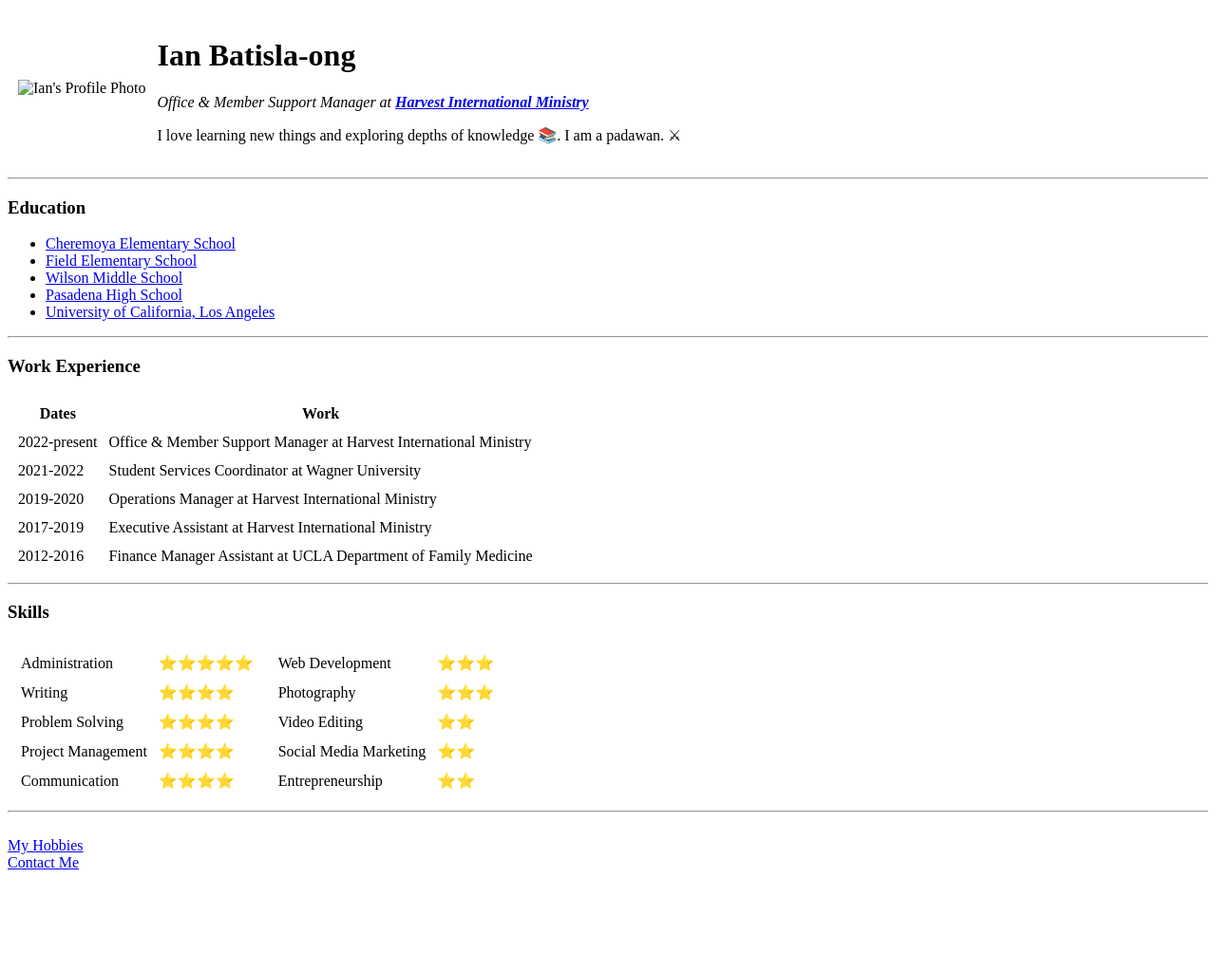
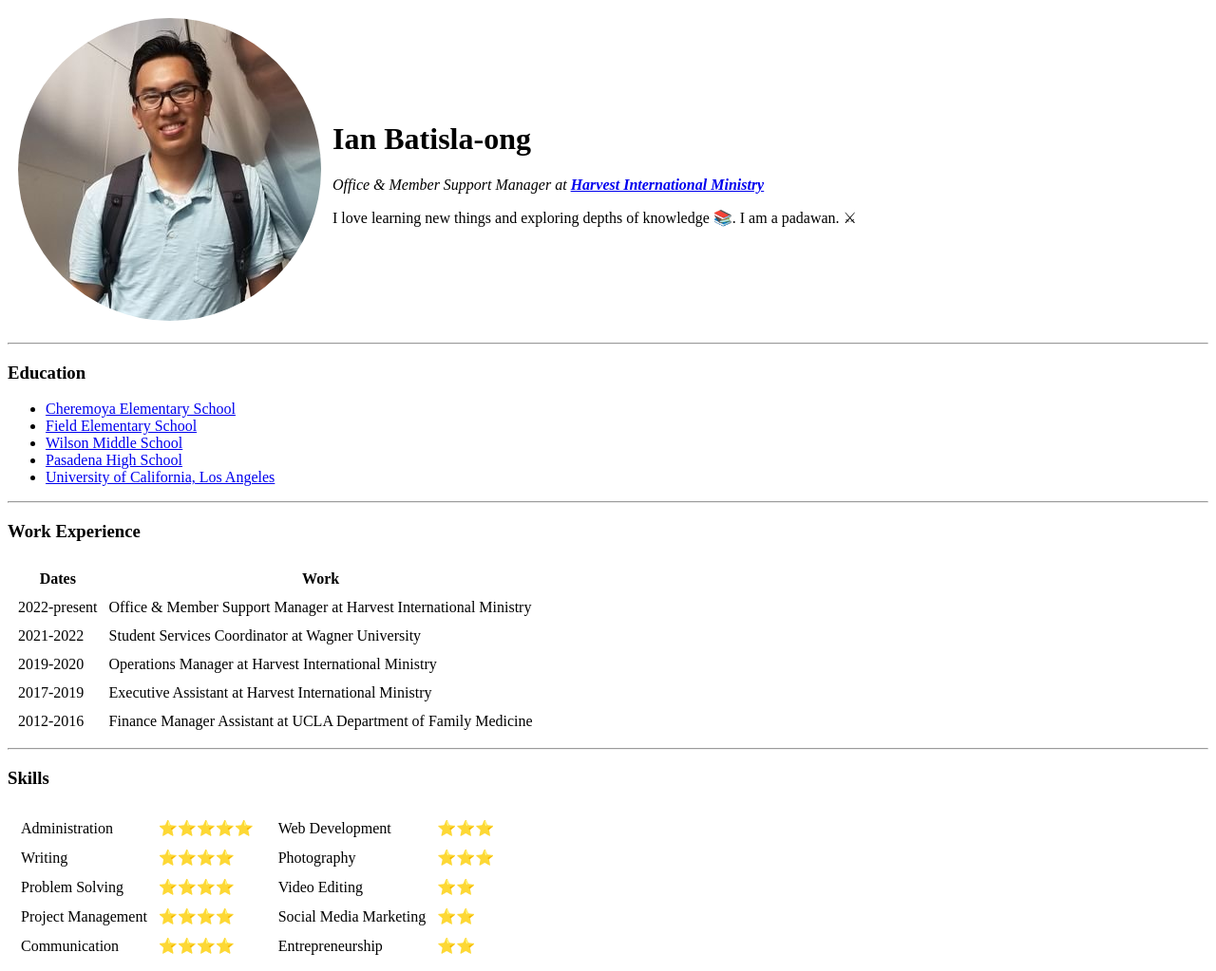
Before and after one commit to BO5s/cv, a plain HTML site: page index.html in a window 1280 px wide. Shown: the top 1023 px of the page at 95% size. Before the commit the page ends 926 px from the top, so only its background shows below. Drawn offline with Linux system fonts and the light colour scheme; the site is published under a folder, as on GitHub Pages, so addresses that start at the root find nothing.

Commit message:
Reverted back to original file download

```diff
--- a/index.html
+++ b/index.html
@@ -12,7 +12,7 @@
         </thead>
         <tbody>
             <tr>
-                <td><img src="/images/ian_400x400-modified.png" alt="Ian's Profile Photo"></td>
+                <td><img src="images/ian_400x400-modified.png" alt="Ian's Profile Photo"></td>
                 <td>
                     <h1>Ian Batisla-ong</h1>
                     <p><em>Office & Member Support Manager at <strong><a href="https://www.harvestim.org/">Harvest International Ministry</a></strong></em></p>
```
